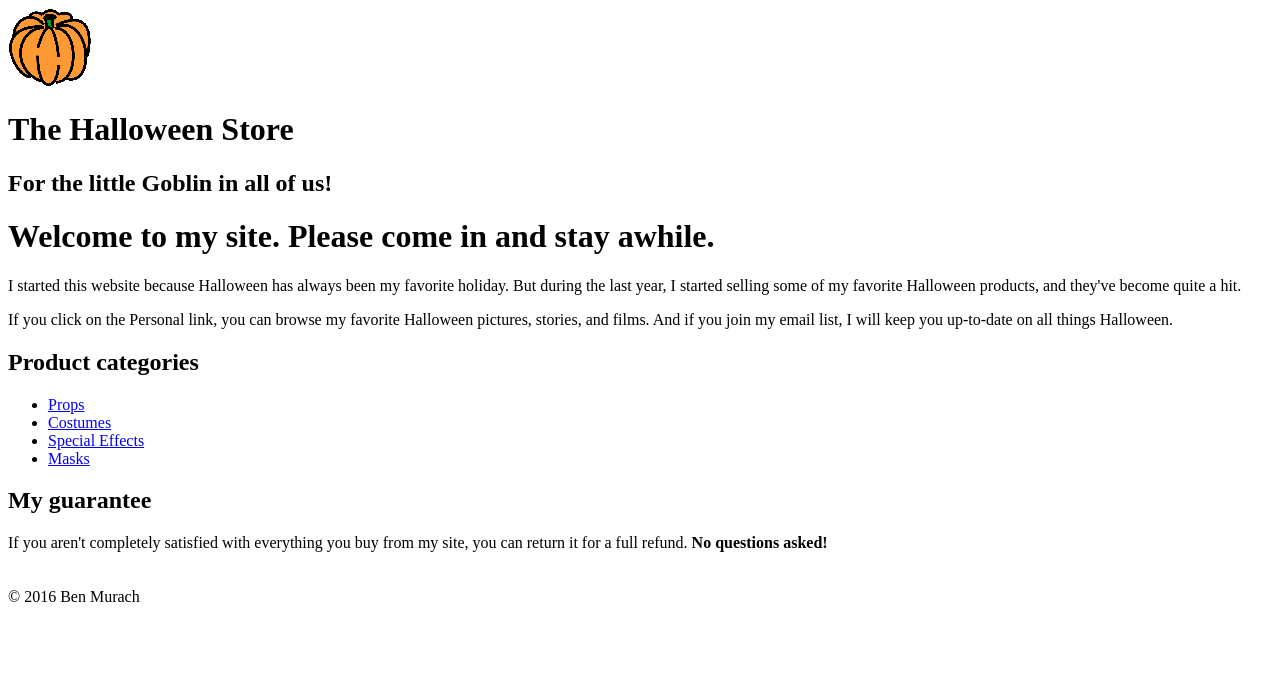
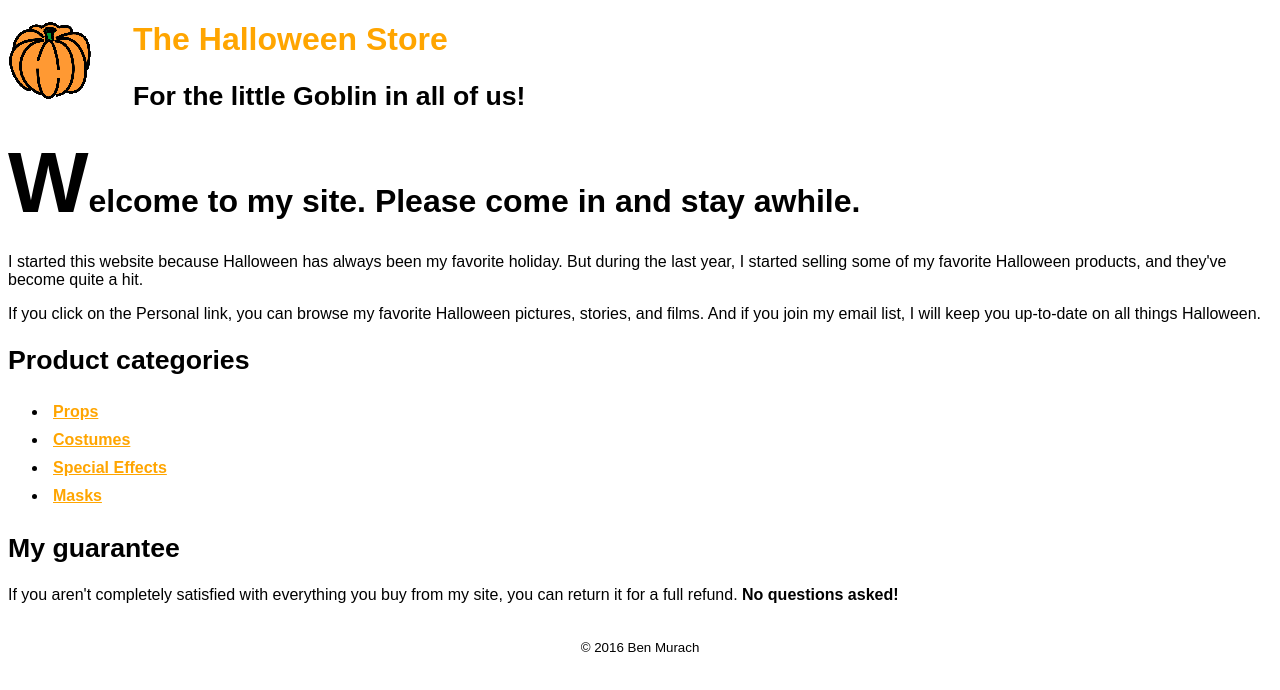
Before and after one commit to bfobert/HTMLClassExerciseF15, a plain HTML site: page web/index.html in a window 1280 px wide. Drawn offline with Linux system fonts and the light colour scheme.

Commit message:
Exercise 2 completed

```diff
--- a/web/index.html
+++ b/web/index.html
@@ -11,11 +11,11 @@
     <header>
     <img src="images/pumpkin.gif">
 
-	 <h1>The Halloween Store</h1>
-         <h2>For the little Goblin in all of us!</h2>
+	 <h1 id="HStoreTitle">The Halloween Store</h1>
+         <h2 id="GoblinTitle">For the little Goblin in all of us!</h2>
     </header>
     <header>
-         <h1>Welcome to my site. Please come in and stay awhile.</h1>
+         <h1 id="mainTitle">Welcome to my site. Please come in and stay awhile.</h1>
          </header>
 <section id ="main">
 <p>I started this website because Halloween has always been my favorite holiday.
@@ -27,10 +27,10 @@
          <section id="product_categories">
 <h2>Product categories</h2>
 <ul>
-    <li><a href="google.com">Props</a></li>
-    <li><a href="google.com">Costumes</a></li>
-    <li><a href="google.com">Special Effects</a></li>
-    <li><a href="google.com">Masks</a></li>
+    <li id="one"><a id="propsLink" href="google.com">Props</a></li>
+    <li id="two"><a id="costumesLink" href="google.com">Costumes</a></li>
+    <li id="three"><a id="speffectsLink" href="google.com">Special Effects</a></li>
+    <li id="four"><a id="masksLink" href="google.com">Masks</a></li>
 </ul>
          </section>
          <section id="guarantee">
--- a/web/styles/main.css
+++ b/web/styles/main.css
@@ -0,0 +1,77 @@
+body{
+/*    margin: 0 auto;
+    width: 800px;*/
+    font-family: sans-serif;
+}
+
+h1{
+    font-size: 24pt;
+}
+h2{
+    font-size: 20pt;
+}
+h3{
+    font-size: 16pt;
+}
+#mainTitle::first-letter{
+    font-size: 64pt;
+}
+img{
+    float:left;
+}
+#HStoreTitle{
+    text-indent: 40px;
+    color:orange;
+    font-weight: bold;
+
+}
+#GoblinTitle{
+    text-indent: 40px;
+}
+
+#propsLink:link{
+    color:orange;
+    font-weight: bold;
+}
+#propsLink:hover{
+    color:green;
+}
+
+#costumesLink:link{
+    color:orange;
+    font-weight: bold;
+}
+#costumesLink:hover{
+    color:green;
+}
+#speffectsLink:link{
+    color:orange;
+    font-weight: bold;
+}
+#speffectsLink:hover{
+    color:green;
+}
+#masksLink:link{
+    color:orange;
+    font-weight: bold;
+}
+#masksLink:hover{
+    color:green;
+}
+#one{
+    padding:5px;
+}
+#two{
+    padding:5px;
+}
+#three{
+    padding:5px;
+}
+#four{
+    padding:5px;
+}
+#copywrite{
+    font-size: 10pt;
+    display: block;
+    text-align: center;
+}
```
Also changed, not shown: 1 other file.
